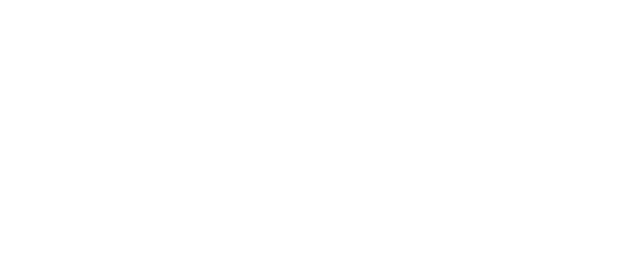
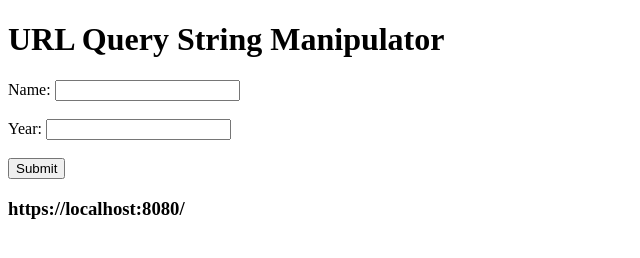
Before and after one commit to acciojob/sharable-urls-kirti04696, a website: page main.html in a window 1280 px wide. Shown: the whole page, without its empty margins (0-640 px from the left). Drawn offline with Linux system fonts and the light colour scheme.

Commit message:
created a submission

```diff
--- a/main.html
+++ b/main.html
@@ -1,8 +1,27 @@
 <!DOCTYPE html>
 <html>
   <body>
+	  <h1>URL Query String Manipulator</h1>
+
+  <form onsubmit="updateURL(event)">
+    <label for="name">Name:</label>
+    <input type="text" id="name" name="name" required>
+    <br><br>
+
+    <label for="year">Year:</label>
+    <input type="number" id="year" name="year" required>
+    <br><br>
+
+    <button type="submit" id="button">Submit</button>
+  </form>
+
+  <!-- h3 element to display the updated URL -->
+  <h3 id="url">https://localhost:8080/</h3>
+
+
     <script type="text/javascript" src="./script.js">
 </script>
+
   </body>
 
 </html>
--- a/script.js
+++ b/script.js
@@ -1 +1,15 @@
 // your code here
+ function updateURL(event) {
+      event.preventDefault();
+
+      // Get values from input fields
+      const name = document.getElementById('name').value;
+      const year = document.getElementById('year').value;
+
+      // Construct the query string
+      const baseURL = 'https://localhost:8080/';
+      const queryString = `?name=${encodeURIComponent(name)}&year=${encodeURIComponent(year)}`;
+
+      // Update the h3 element with the new URL
+      document.getElementById('url').textContent = baseURL + queryString;
+    }
```
